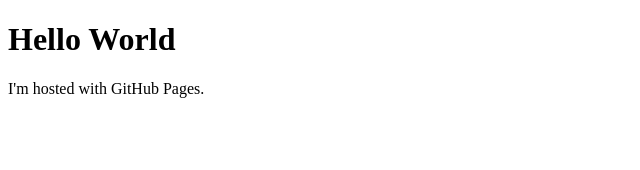
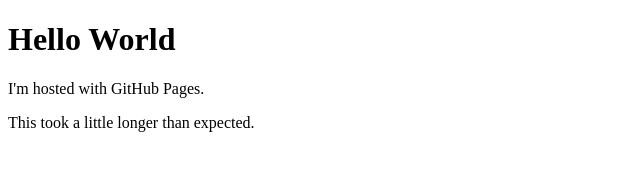
Before and after one commit to gitmcd/gitmcd.github.io, a plain HTML site: page index.html in a window 1280 px wide. Shown: the whole page, without its empty margins (0-640 px from the left). Drawn offline with Linux system fonts and the light colour scheme.

Commit message:
added another paragraph
<p>This took a little longer than expected.</p>

```diff
--- a/index.html
+++ b/index.html
@@ -3,5 +3,6 @@
 <body>
 <h1>Hello World</h1>
 <p>I'm hosted with GitHub Pages.</p>
+<p>This took a little longer than expected.</p>
 </body>
 </html>
```
